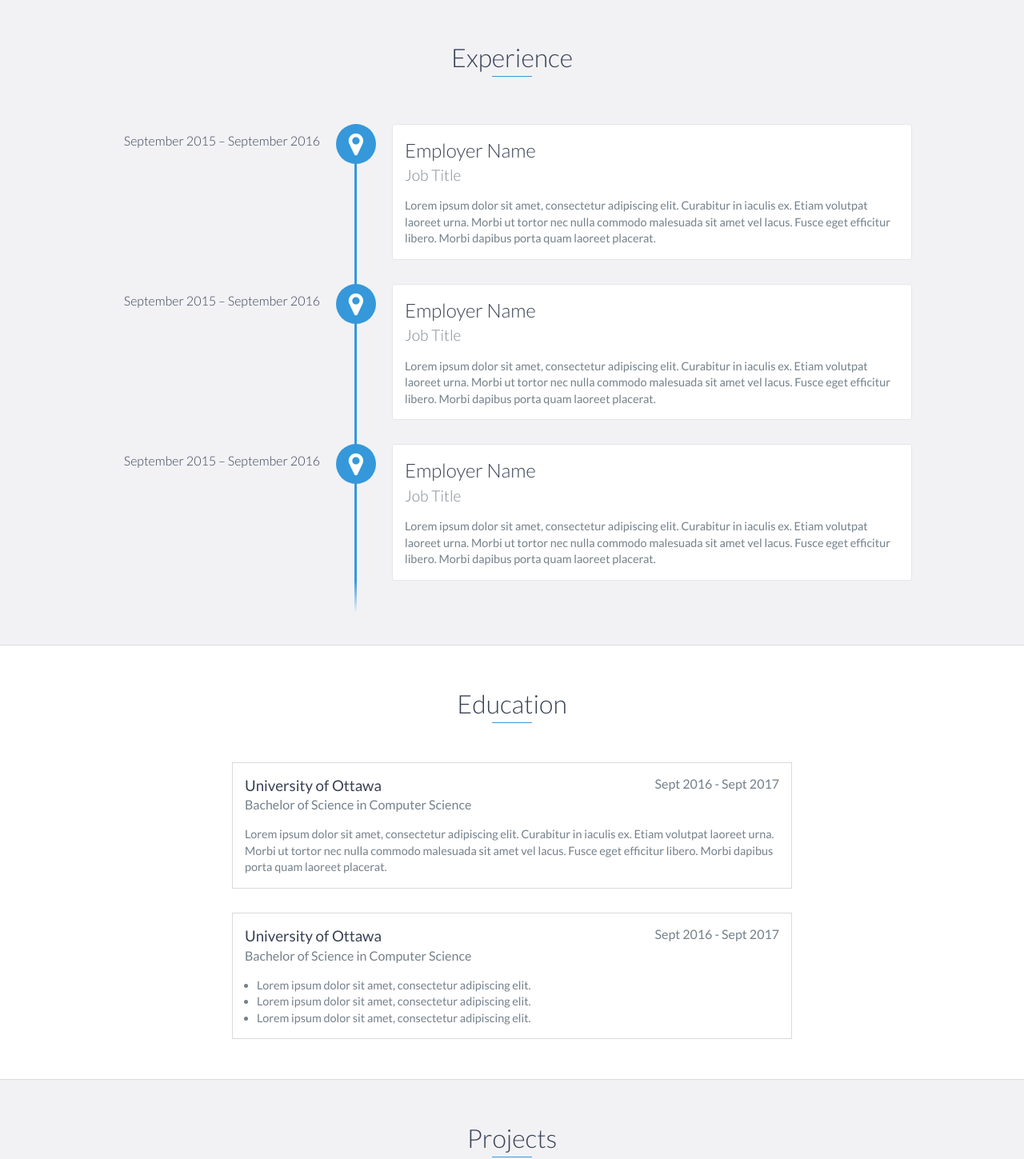
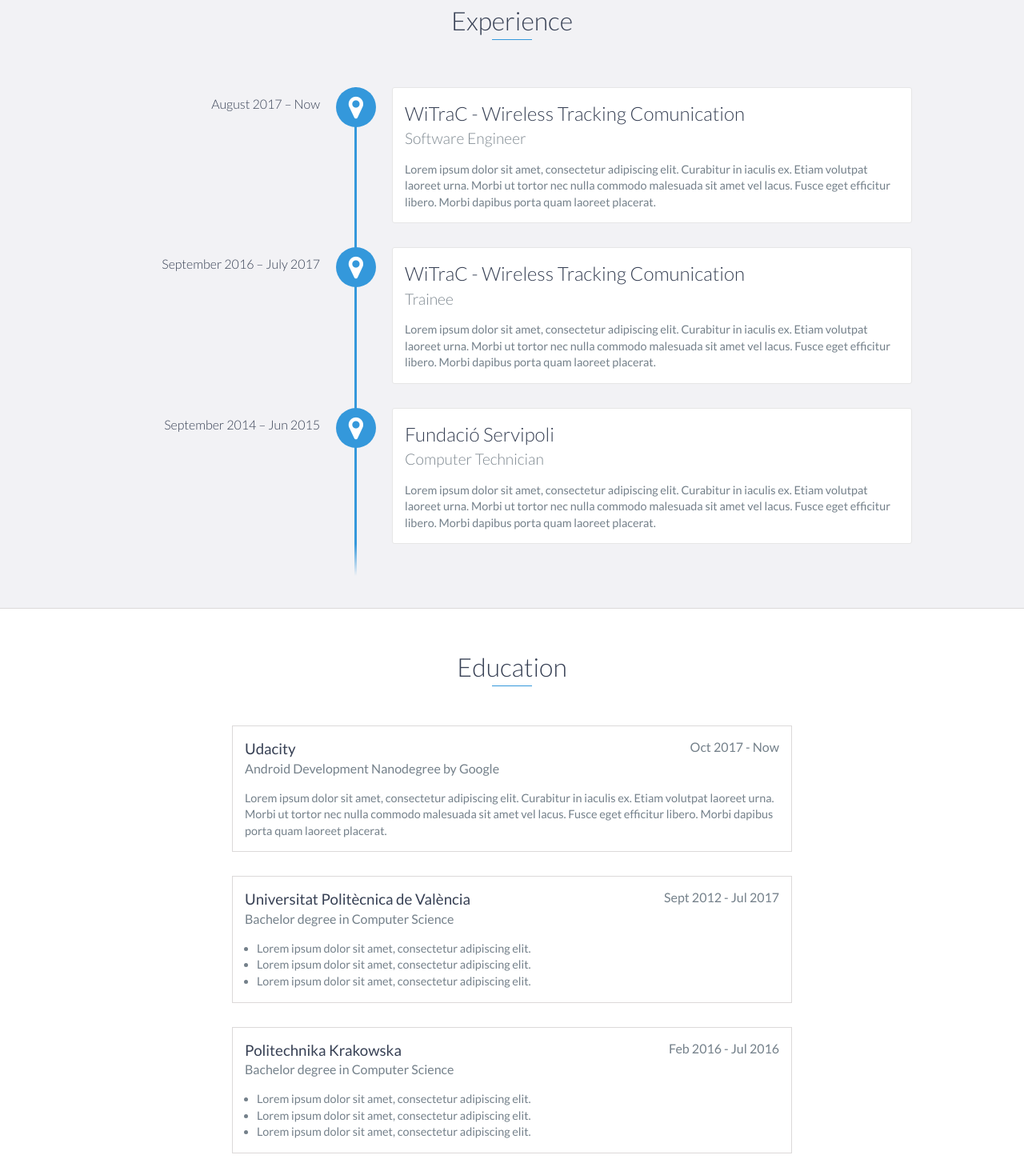
Before and after one commit to keponer/keponer.github.io, a website: page index.html in a window 1280 px wide. Shown: the part 1112-2561 px from the top of the page at 80% size. Drawn offline with nearby package versions, Linux system fonts and the light colour scheme.

Commit message:
Some changes

```diff
--- a/index.html
+++ b/index.html
@@ -48,8 +48,8 @@
 
     <div id="lead">
         <div id="lead-content">
-            <h1>Ryan Fitzgerald</h1>
-            <h2>Software Engineer</h2>
+            <h1>Alejandro Roig Garcia</h1>
+            <h2>Computer Engineer specialized in Software Engineering</h2>
             <a href="#" class="btn-rounded-white">Download Resume</a>
         </div>
         <!-- End #lead-content -->
@@ -73,9 +73,9 @@
                 </div>
                 <div class="col-md-8">
                     <p>
-                        Lorem ipsum dolor sit amet, consectetur adipiscing elit. Curabitur in iaculis ex. Etiam volutpat laoreet urna. Morbi ut tortor nec nulla commodo malesuada sit amet vel lacus. Fusce eget efficitur libero. Morbi dapibus porta quam laoreet placerat. Donec
-                        eu vehicula neque. Donec viverra lorem nunc, tempus euismod eros sollicitudin ut. Quisque et tincidunt libero. Donec id pharetra justo. Proin euismod lacinia dolor, eu scelerisque justo tempus pharetra. Vivamus nunc justo, finibus
-                        ut nisl sed, euismod rhoncus nulla. Proin sed magna egestas, egestas ante et, congue eros. In consequat, mauris dapibus tincidunt suscipit, ex libero aliquet diam, at maximus risus enim non leo.
+                        I am Alejandro Roig Garcia, I'm 23 years old. I'm graduated in Computer Engineering, especialized in Software Enginnering by the Universitat Politècnica de València.
+                        I lived in Valencia (Spain) and in Krakow (Poland) and now I'm living in Flensburg (Germany). I speak Spanish, Catalan, English and a bit of German.
+                        Actually I am studing Android development, thanks to the google scholarship in the Android Developer NanoDegree by Google.
                     </p>
                 </div>
             </div>
@@ -86,25 +86,25 @@
     <div id="experience" class="background-alt">
         <h2 class="heading">Experience</h2>
         <div id="experience-timeline">
-            <div data-date="September 2015 – September 2016">
-                <h3>Employer Name</h3>
-                <h4>Job Title</h4>
+            <div data-date="August 2017 – Now">
+                <h3>WiTraC - Wireless Tracking Comunication</h3>
+                <h4>Software Engineer</h4>
                 <p>
                     Lorem ipsum dolor sit amet, consectetur adipiscing elit. Curabitur in iaculis ex. Etiam volutpat laoreet urna. Morbi ut tortor nec nulla commodo malesuada sit amet vel lacus. Fusce eget efficitur libero. Morbi dapibus porta quam laoreet placerat.
                 </p>
             </div>
 
-            <div data-date="September 2015 – September 2016">
-                <h3>Employer Name</h3>
-                <h4>Job Title</h4>
+            <div data-date="September 2016 – July 2017">
+                <h3>WiTraC - Wireless Tracking Comunication</h3>
+                <h4>Trainee</h4>
                 <p>
                     Lorem ipsum dolor sit amet, consectetur adipiscing elit. Curabitur in iaculis ex. Etiam volutpat laoreet urna. Morbi ut tortor nec nulla commodo malesuada sit amet vel lacus. Fusce eget efficitur libero. Morbi dapibus porta quam laoreet placerat.
                 </p>
             </div>
 
-            <div data-date="September 2015 – September 2016">
-                <h3>Employer Name</h3>
-                <h4>Job Title</h4>
+            <div data-date="September 2014 – Jun 2015">
+                <h3>Fundació Servipoli</h3>
+                <h4>Computer Technician</h4>
                 <p>
                     Lorem ipsum dolor sit amet, consectetur adipiscing elit. Curabitur in iaculis ex. Etiam volutpat laoreet urna. Morbi ut tortor nec nulla commodo malesuada sit amet vel lacus. Fusce eget efficitur libero. Morbi dapibus porta quam laoreet placerat.
                 </p>
@@ -116,9 +116,9 @@
     <div id="education">
         <h2 class="heading">Education</h2>
         <div class="education-block">
-            <h3>University of Ottawa</h3>
-            <span class="education-date">Sept 2016 - Sept 2017</span>
-            <h4>Bachelor of Science in Computer Science</h4>
+            <h3>Udacity</h3>
+            <span class="education-date">Oct 2017 - Now</span>
+            <h4>Android Development Nanodegree by Google</h4>
             <p>
                 Lorem ipsum dolor sit amet, consectetur adipiscing elit. Curabitur in iaculis ex. Etiam volutpat laoreet urna. Morbi ut tortor nec nulla commodo malesuada sit amet vel lacus. Fusce eget efficitur libero. Morbi dapibus porta quam laoreet placerat.
             </p>
@@ -126,9 +126,26 @@
         <!-- End .education-block -->
 
         <div class="education-block">
-            <h3>University of Ottawa</h3>
-            <span class="education-date">Sept 2016 - Sept 2017</span>
-            <h4>Bachelor of Science in Computer Science</h4>
+            <h3>Universitat Politècnica de València</h3>
+            <span class="education-date">Sept 2012 - Jul 2017</span>
+            <h4>Bachelor degree in Computer Science</h4>
+            <ul>
+                <li>
+                    Lorem ipsum dolor sit amet, consectetur adipiscing elit.
+                </li>
+                <li>
+                    Lorem ipsum dolor sit amet, consectetur adipiscing elit.
+                </li>
+                <li>
+                    Lorem ipsum dolor sit amet, consectetur adipiscing elit.
+                </li>
+            </ul>
+        </div>
+
+        <div class="education-block">
+            <h3>Politechnika Krakowska</h3>
+            <span class="education-date">Feb 2016 - Jul 2016</span>
+            <h4>Bachelor degree in Computer Science</h4>
             <ul>
                 <li>
                     Lorem ipsum dolor sit amet, consectetur adipiscing elit.
```
